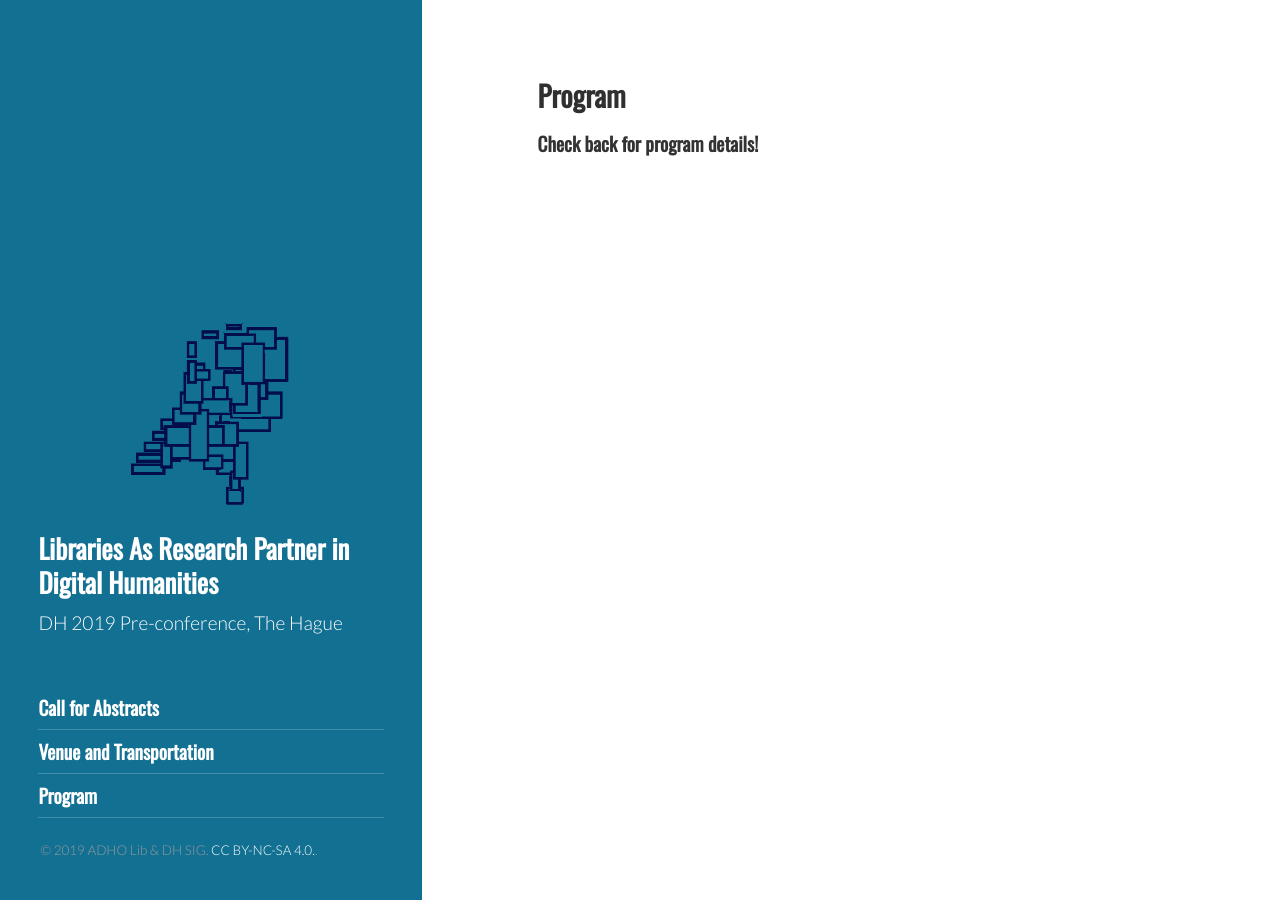
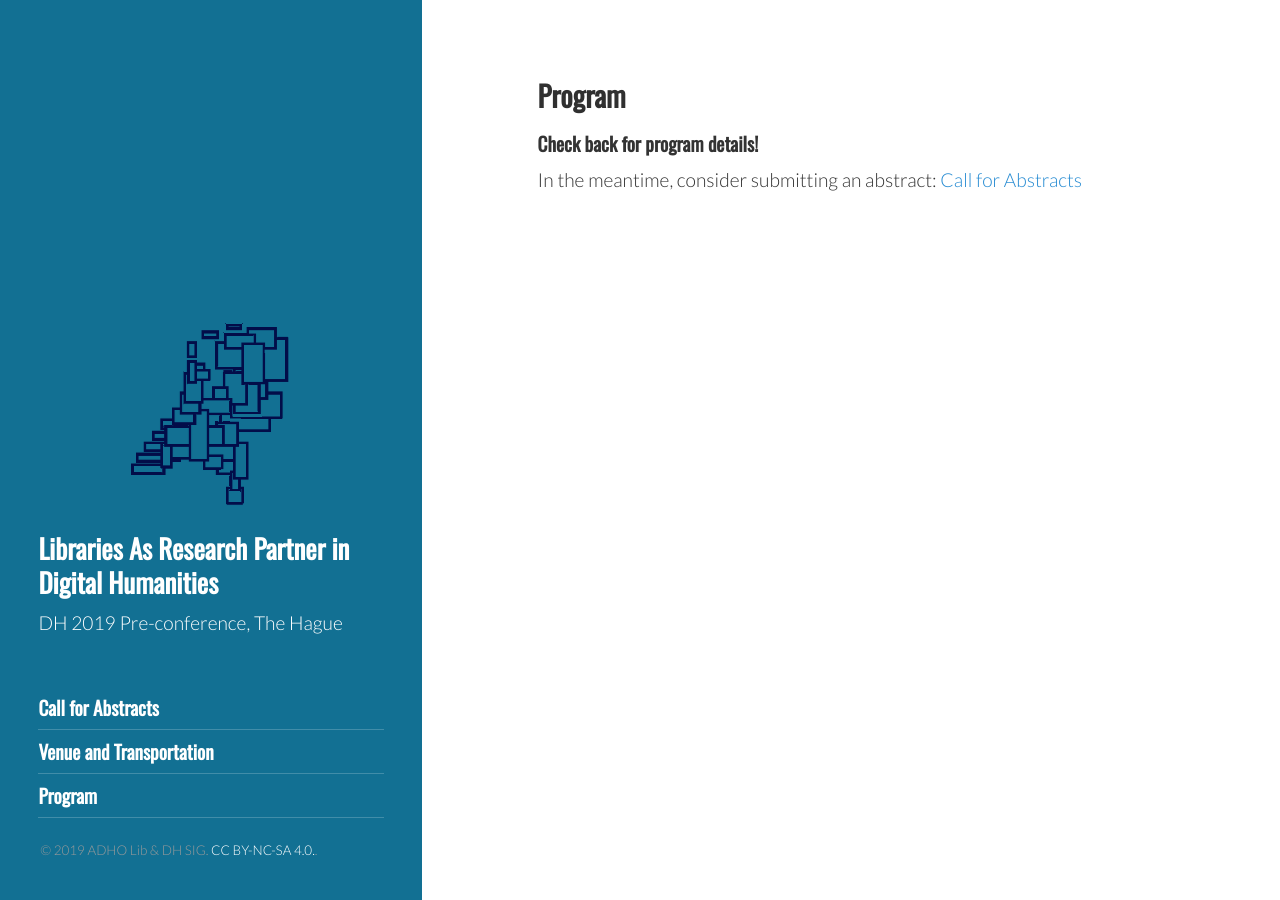
Before and after one commit to ADHOLibDH/dh2019-preconference, a Jekyll site: the page built from program.md, in a window 1280 px wide. Built offline with Jekyll 4.4.1, drawn with Linux system fonts in a browser that asks for light colours; some web fonts are replaced.

Commit message:
Update program.md

```diff
--- a/program.md
+++ b/program.md
@@ -9,3 +9,5 @@ permalink: /program
 ---
 
 #### Check back for program details!
+
+In the meantime, consider submitting an abstract: [Call for Abstracts](https://adholibdh.github.io/dh2019-preconference///cfp)
```
